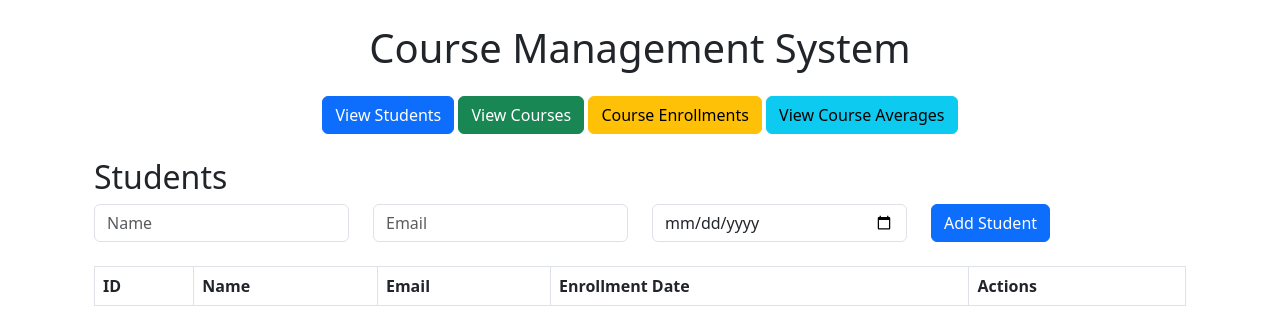
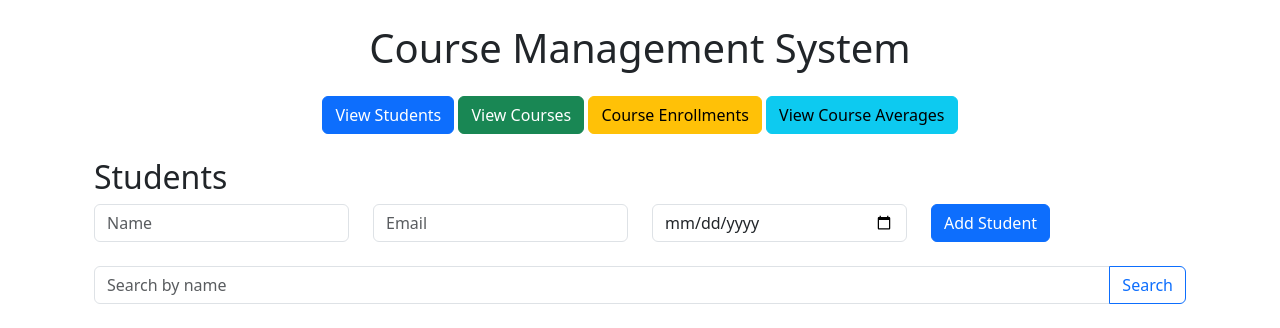
Before and after one commit to AmundRB/DAT220-GroupProject, a Flask app: page /students in a window 1280 px wide. Shown: the top 328 px of the page. Run offline with Flask 3, Linux system fonts and the light colour scheme; data that the repository does not hold is empty.

Commit message:
Added search functionality

```diff
--- a/backend/app.py
+++ b/backend/app.py
@@ -29,12 +29,23 @@ def index():
 
 @app.route('/students')
 def students():
+    search_query = request.args.get('search', '')
+
     conn = get_db_connection()
     cursor = conn.cursor(dictionary=True)
-    cursor.execute("SELECT * FROM Students")
+
+    if search_query:
+        cursor.execute(
+            "SELECT * FROM Students WHERE name LIKE %s",
+            ('%' + search_query + '%',)
+        )
+    else:
+        cursor.execute("SELECT * FROM Students")
+
     students = cursor.fetchall()
     conn.close()
-    return render_template('students.html', students=students)
+
+    return render_template('students.html', students=students, search_query=search_query)
 
 @app.route('/courses')
 def courses():
--- a/frontend/templates/index.html
+++ b/frontend/templates/index.html
@@ -16,7 +16,7 @@
             <a href="{{ url_for('course_averages') }}" class="btn btn-info">View Course Averages</a>
         </div>
         {% block content %}
-        <!-- Page-specific content goes here -->
+
         {% endblock %}
     </div>
 </body>
--- a/frontend/templates/students.html
+++ b/frontend/templates/students.html
@@ -35,7 +35,18 @@
       </div>
     </div>
   </form>
-
+  <form method="get" action="{{ url_for('students') }}" class="mb-4">
+    <div class="input-group">
+      <input
+        type="text"
+        name="search"
+        class="form-control"
+        placeholder="Search by name"
+        value="{{ search_query }}"
+      />
+      <button type="submit" class="btn btn-outline-primary">Search</button>
+    </div>
+  </form>
   <table class="table table-bordered">
     <thead>
       <tr>
```
